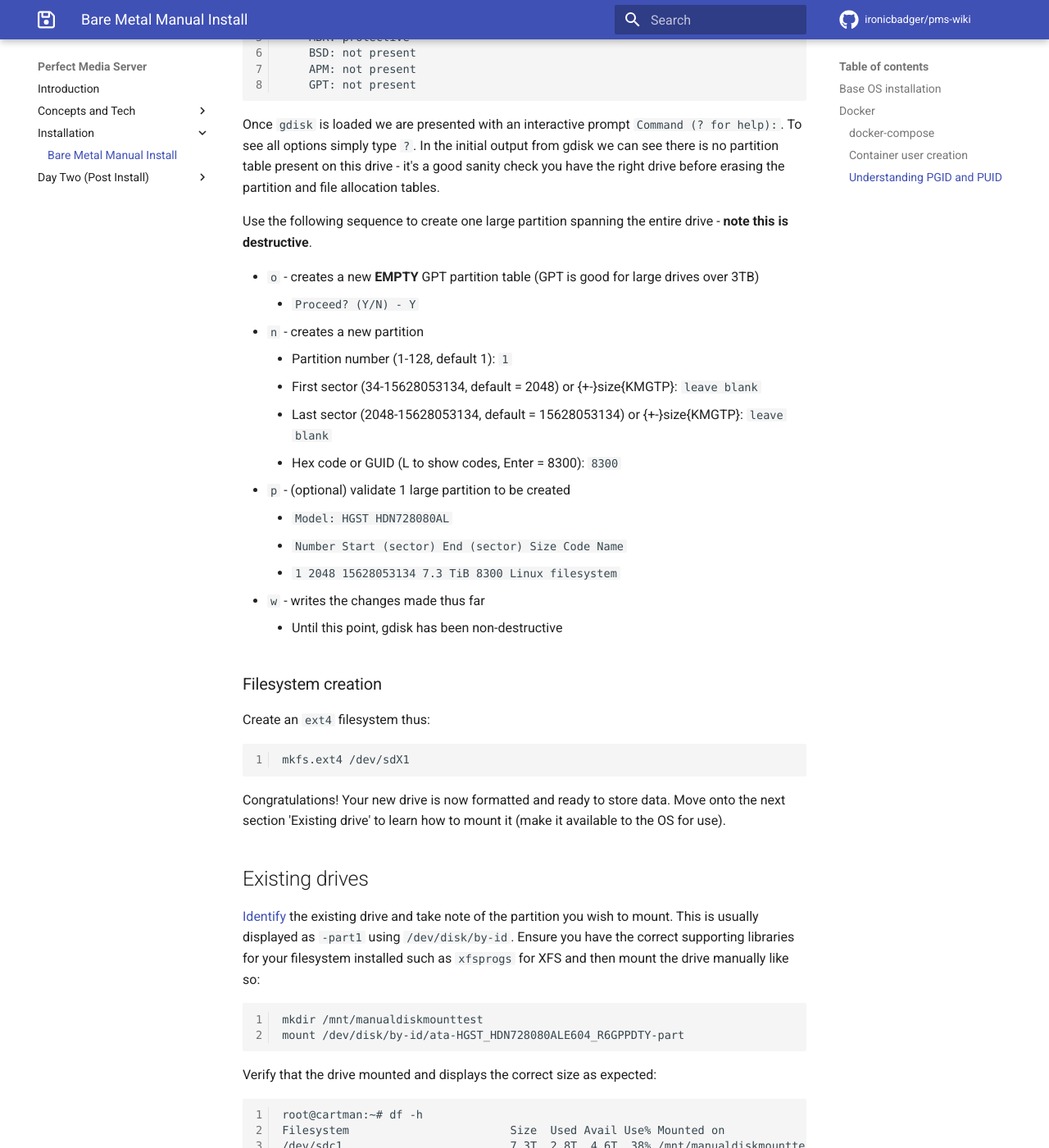
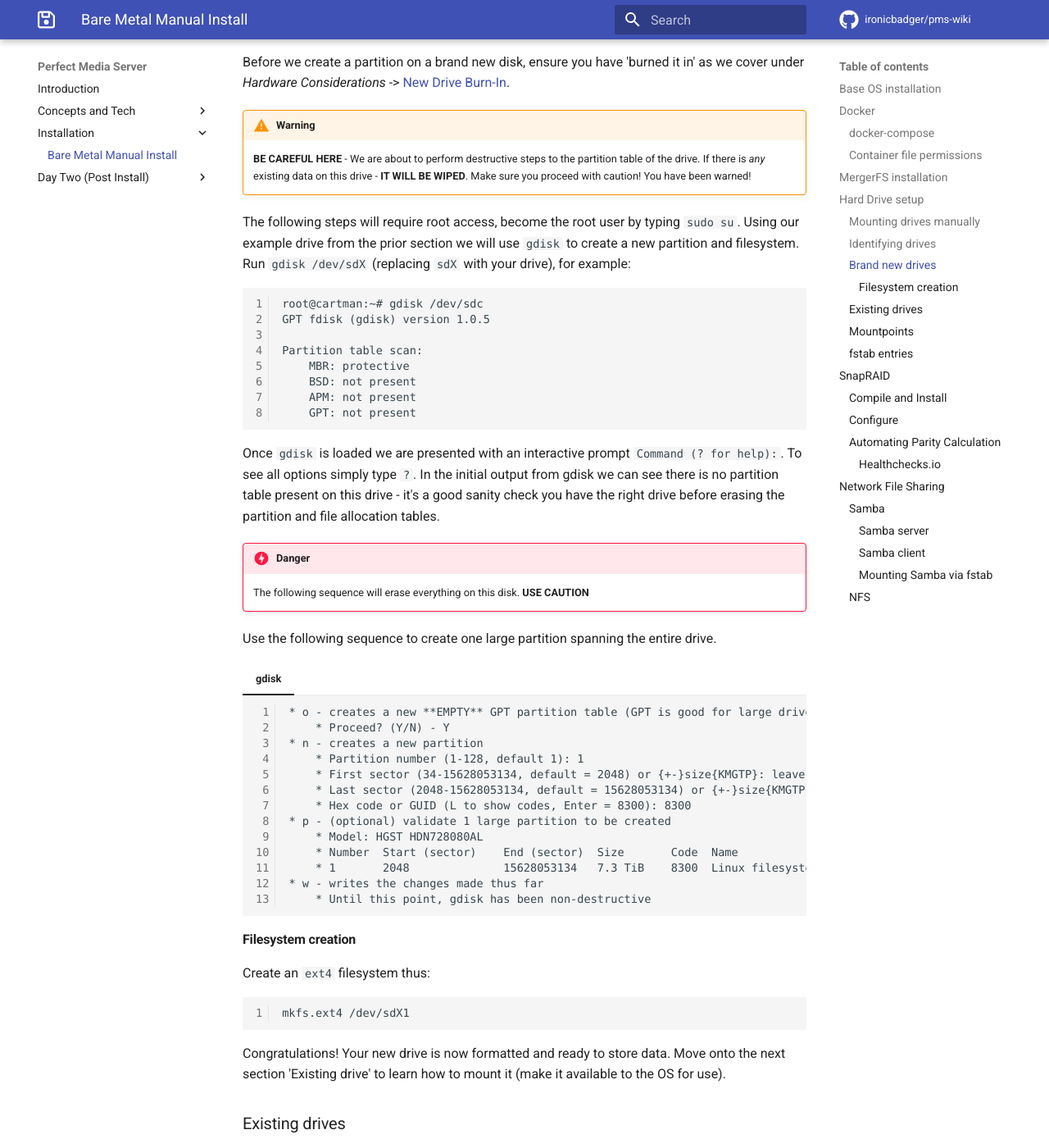
Before and after one commit to ironicbadger/pms-wiki, an MkDocs documentation site: the page built from docs/installation/manual-install.md, in a window 1280 px wide and 1400 px high, scrolled down 4294 px. Shown: the whole window at 82% size. Built offline with MkDocs 1.6.1 and Material for MkDocs 9.7.7, drawn with Linux system fonts in a browser that asks for light colours; some web fonts are replaced; comment, search, counter and statistics services are not loaded; some of the changed text lies outside the part shown.

Commit message:
manual install updated for mkdocs

````diff
--- a/docs/installation/manual-install.md
+++ b/docs/installation/manual-install.md
@@ -37,17 +37,16 @@ Defining, starting, stopped and upgrading dozens of containers all at once is re
 !!! info
     `docker-compose` installation instructions for Linux can be found [here](https://docs.docker.com/compose/install/#install-compose-on-linux-systems).
 
-### Container user creation
+### Container file permissions
 
 We need to find the user and group IDs for the user we plan to run our containers with. This is important because otherwise we will end up with file permissions errors.
 
 The [LinuxServer.io](https://www.linuxserver.io/) team are one of the most popular containerisation projects on the web. They provide a whole [fleet](https://fleet.linuxserver.io/) of containers that cater to pretty much every need the average Media Server enthusiast has. They pioneered a system of defining `PUID` and `PGID` in container environment variables to ensure permissions issues became a thing of the past.
 
-### Understanding PGID and PUID
+!!! success
+    Ensure any volume directories on the host are owned by the same user you specify and any permissions issues will vanish like magic.
 
-With containers, when using volumes (`-v` flags) permissions issues can arise between the host OS and the container. Avoid this issue by running containers which support the user `PUID` and group `PGID` flags (like the ones from LinuxServer.io).
-
-Ensure any volume directories on the host are owned by the same user you specify and any permissions issues will vanish like magic.
+With containers, when using volumes (`-v` flags) permissions issues can arise between the host OS and the container. Avoid this issue by running containers which support the user `PUID` and group `PGID` flags. Not all containers support this but all containers from LSIO do.
 
 In this instance `PUID=1000` and `PGID=1000`, to find yours use `id username` as below:
 
@@ -58,39 +57,47 @@ In this instance `PUID=1000` and `PGID=1000`, to find yours use `id username` as
 
 You can check the owner of a specific file or directory with `ls -la`.
 
-# MergerFS installation
+## MergerFS installation
 
 [MergerFS](https://github.com/trapexit/mergerfs) is the (not so) secret sauce that makes Perfect Media Server possible.
 
-Installation in Ubuntu can be performed using `apt` but the version in the Ubuntu repository is usually a little behind upstream. For example, at the time of writing Ubuntu provides `2.28.1` which was released in June 2019. The latest upstream release was August 2020 with version `2.30.0`. Therefore, it is **not** recommended to install mergerfs from the Ubuntu repos.
+Installation in Ubuntu can be performed using `apt` but the version in the Ubuntu repository is usually a little behind upstream. For example, at the time of writing Ubuntu provides `2.28.1` which was released in June 2019. The latest upstream release was Dec 23rd 2020 with version `2.32.2`.
+
+!!! Warning
+    It is not recommended to install mergerfs from the Ubuntu repos - use the GitHub repo as detailed below.
 
 Instead, navigate to the mergerfs github [releases](https://github.com/trapexit/mergerfs/releases) page and find the correct `.deb` file for Ubuntu 20.04. For example:
 
 ```
 ## Download and install - ensure to update version number!
-wget https://github.com/trapexit/mergerfs/releases/download/2.30.0/mergerfs_2.30.0.ubuntu-focal_amd64.deb
-sudo dpkg -i mergerfs_2.30.0.ubuntu-focal_amd64.deb
+wget https://github.com/trapexit/mergerfs/releases/download/2.32.2/mergerfs_2.32.2.ubuntu-focal_amd64.deb
+sudo dpkg -i mergerfs_2.32.2.ubuntu-focal_amd64.deb
 
 ## Verify installation
 alex@cartman:~$ apt list mergerfs
 Listing... Done
-mergerfs/now 2.30.0~ubuntu-focal amd64 [installed,local]
+mergerfs/now 2.32.2~ubuntu-focal amd64 [installed,local]
 ```
 
-# Mounting drives manually
+## Hard Drive setup
 
-> Due to some differences in the way in which Ubuntu server and desktop present drives to us under `/dev/disk/by-id` we recommend using the Ubuntu desktop variant.
+The following section details the steps to identify, mount and partition the hard drives in your system.
 
-TODO: Info
-You may now connect your data disks.
+### Mounting drives manually
 
 In order to use these disks our OS needs to mount them. *Mounting* means that we are providing the OS with instructions on how to read or write data to a specific drive. The most common way of configuring drives for use with PMS is to create one large partition which spans the entire drive, format it to `ext4` or `xfs` and then mount it.
 
+!!! success
+    You may now connect your data disks.
+
 The filesystem wars have raged for decades and there is no right or wrong one to pick. However, we recommended either `ext4` or `xfs` to keep things simple. XFS allegedly works slightly better with large files (like media files) but there is not much in it. Red Hat have a great article on choosing your filesystem [here](https://access.redhat.com/articles/3129891).
+
+!!! info
+    Due to some differences in the way in which Ubuntu server and desktop present drives to us under `/dev/disk/by-id` we recommend using the Ubuntu desktop variant.
 
 Remember with MergerFS you are able to safely mix and match filesystems and drive sizes.
 
-## Identifying drives
+### Identifying drives
 
 List all drives in a system with:
 
@@ -116,11 +123,14 @@ lrwxrwxrwx 1 root root 9 Sep  9 23:08 /dev/disk/by-id/ata-HGST_HDN728080ALE604_R
 
 Therefore, we can ascertain that `/dev/sdc` is mapped to this physical drive. Never use `/dev/sdX` as a long term solution for drive identification as these identifiers can and do change without warning due to other hardware changes, kernel upgrades, etc. The `/dev/disk/by-id` identifier is tied to that specific piece of hardware by drive model and serial number and will therefore never change.
 
-## Brand new drives
+### Brand new drives
+
+* todo - burn-in article
 
 Before we create a partition on a brand new disk, ensure you have 'burned it in' as we cover under *Hardware Considerations* -> [New Drive Burn-In](../hardware/new_drive_burnin.md).
 
-> **BE CAREFUL HERE** - We are about to perform destructive steps to the partition table of the drive. If there is *any* existing data on this drive - **IT WILL BE WIPED**. Make sure you proceed with caution! You have been warned!
+!!! warning
+    **BE CAREFUL HERE** - We are about to perform destructive steps to the partition table of the drive. If there is *any* existing data on this drive - **IT WILL BE WIPED**. Make sure you proceed with caution! You have been warned!
 
 The following steps will require root access, become the root user by typing `sudo su`. Using our example drive from the prior section we will use `gdisk` to create a new partition and filesystem. Run `gdisk /dev/sdX` (replacing `sdX` with your drive), for example:
 
@@ -135,23 +145,30 @@ The following steps will require root access, become the root user by typing `su
 
 Once `gdisk` is loaded we are presented with an interactive prompt `Command (? for help):`. To see all options simply type `?`. In the initial output from gdisk we can see there is no partition table present on this drive - it's a good sanity check you have the right drive before erasing the partition and file allocation tables.
 
-Use the following sequence to create one large partition spanning the entire drive - **note this is destructive**.
+!!! danger
+    The following sequence will erase everything on this disk. **USE CAUTION**
 
-* `o` - creates a new **EMPTY** GPT partition table (GPT is good for large drives over 3TB)
-    * `Proceed? (Y/N) - Y`
-* `n` - creates a new partition
-    * Partition number (1-128, default 1): `1`
-    * First sector (34-15628053134, default = 2048) or {+-}size{KMGTP}: `leave blank`
-    * Last sector (2048-15628053134, default = 15628053134) or {+-}size{KMGTP}: `leave blank`
-    * Hex code or GUID (L to show codes, Enter = 8300): `8300`
-* `p` - (optional) validate 1 large partition to be created
-    * `Model: HGST HDN728080AL`
-    * `Number  Start (sector)    End (sector)  Size       Code  Name`
-    * `1       2048              15628053134   7.3 TiB    8300  Linux filesystem`
-* `w` - writes the changes made thus far
-    * Until this point, gdisk has been non-destructive
+Use the following sequence to create one large partition spanning the entire drive.
 
-### Filesystem creation
+=== "gdisk"
+
+    ```
+    * o - creates a new **EMPTY** GPT partition table (GPT is good for large drives over 3TB)
+        * Proceed? (Y/N) - Y
+    * n - creates a new partition
+        * Partition number (1-128, default 1): 1
+        * First sector (34-15628053134, default = 2048) or {+-}size{KMGTP}: leave blank
+        * Last sector (2048-15628053134, default = 15628053134) or {+-}size{KMGTP}: leave blank
+        * Hex code or GUID (L to show codes, Enter = 8300): 8300
+    * p - (optional) validate 1 large partition to be created
+        * Model: HGST HDN728080AL
+        * Number  Start (sector)    End (sector)  Size       Code  Name
+        * 1       2048              15628053134   7.3 TiB    8300  Linux filesystem
+    * w - writes the changes made thus far
+        * Until this point, gdisk has been non-destructive
+    ```
+
+#### Filesystem creation
 
 Create an `ext4` filesystem thus:
 
@@ -159,12 +176,12 @@ Create an `ext4` filesystem thus:
 
 Congratulations! Your new drive is now formatted and ready to store data. Move onto the next section 'Existing drive' to learn how to mount it (make it available to the OS for use).
 
-## Existing drives
+### Existing drives
 
 [Identify](#identifying-drives) the existing drive and take note of the partition you wish to mount. This is usually displayed as `-part1` using `/dev/disk/by-id`. Ensure you have the correct supporting libraries for your filesystem installed such as `xfsprogs` for XFS and then mount the drive manually like so:
 
     mkdir /mnt/manualdiskmounttest
-    mount /dev/disk/by-id/ata-HGST_HDN728080ALE604_R6GPPDTY-part
+    mount /dev/disk/by-id/ata-HGST_HDN728080ALE604_R6GPPDTY-part1
 
 Verify that the drive mounted and displays the correct size as expected:
 
@@ -172,7 +189,7 @@ Verify that the drive mounted and displays the correct size as expected:
     Filesystem                        Size  Used Avail Use% Mounted on
     /dev/sdc1                         7.3T  2.8T  4.6T  38% /mnt/manualdiskmounttest
 
-## Mountpoints
+### Mountpoints
 
 Assuming the previous test went well, it's time to come up with a mountpoint naming scheme. We recommended `/mnt/diskN` because it makes the `fstab` entry for MergerFS simpler thanks to wildcard support (more on this shortly). For example:
 
@@ -218,11 +238,11 @@ mergerfs                           34T   24T   10T  69% /mnt/storage
 
 If you had any existing files on your data disks they will be visible under `/mnt/storage`.
 
-# SnapRAID installation
+## SnapRAID
 
 [SnapRAID](https://www.snapraid.it/) is a backup program for disk arrays. It stores parity information of your data and it recovers from up to six disk failures. It is mainly targeted for a home media center, with a lot of big files that rarely change.
 
-## Compilation
+### Compile and Install
 
 SnapRAID doesn't provide packages so we have to compile it from source ourselves. In the old days, before containers, this meant installing a bunch of build dependencies on your system. But this is inefficient and, whilst unlikely, can lead to conflicts with other packages on your system.
 
@@ -252,7 +272,7 @@ You may now safely delete the `docker-snapraid` folder from `~/tmp` and repeat t
 
 If you see that there is a new release and I haven't updated this container, ping me on Twitter @IronicBadger and I'll take care of it.
 
-## Configuration
+### Configure
 
 You should familiarise yourself with the documentation provided by [SnapRAID](https://www.snapraid.it/manual) with regards to all the configuration options available.
 
@@ -286,7 +306,7 @@ exclude *.!sync
 
 A full list of typical excludes can be found in Github [here](https://github.com/IronicBadger/infra/blob/master/group_vars/cartman.yaml#L719).
 
-## Automating Parity Calculation
+### Automating Parity Calculation
 
 As SnapRAID is designed to work by taking snapshots we must configure these to be calculated at regular intervals. We could just create a very simple cronjob and execute `snapraid sync` as part of that process, but there are a few situations we want a little more smarts than that.
 
@@ -323,26 +343,26 @@ root@cartman: crontab -e
 
 With cron, it is a good idea to be as explicit as possible when it comes to file paths. Never rely on relative paths or the `PATH` variable. Perhaps you also noticed that there is a healthcheck configured at `hc-ping.com`.
 
-## Healthchecks
+#### Healthchecks.io
 
-[https://healthchecks.io/](https://healthchecks.io/) notifies you when your nightly backups, weekly reports, cron jobs and scheduled tasks don't run on time. It is self-hostable in a [container](https://hub.docker.com/r/linuxserver/healthchecks) but that depends on that local system being up - I like to use this free hosted service for this purpose. They provide up to 20 checks free for hobbyists.
+[https://healthchecks.io/](https://healthchecks.io/) notifies you when your nightly backups, weekly reports, cron jobs and scheduled tasks don't run on time.
 
-<div class="d-flex justify-content-center">
-<img alt="healthchecks" src="../images/healthchecks.png">
-</div>
+It is self-hostable in a [container](https://hub.docker.com/r/linuxserver/healthchecks) but that depends on that local system being up - I like to use this free hosted service for this purpose. They provide up to 20 checks free for hobbyists.
+
+![healthchecks](../images/healthchecks.png)
 
 
-# Network File Sharing
+## Network File Sharing
 
 A NAS or file server is no good without being able to access the data remotely. We're not talking about remotely like over the internet remotely here though, instead we're talking about other computers on your LAN. Raspberry Pis, Media Players (Kodi, for example), etc. You can find more information on remote file access over the internet in the [remote access](../remoteaccess/overview.md) and [Top 10 Self-Hosted apps list](../postinstall/top10apps.md#nextcloud).
 
 There are two primary methods for sharing files over the network. Samba for Windows / Mac / Linux and NFS for Linux.
 
-## Samba
+### Samba
 
 There are two parts to samba. The [client](#samba-client) and the [server](#samba-server). Let's begin by configuring the server side of things.
 
-### Samba server
+#### Samba server
 
 As is often the case the [Arch Wiki](https://wiki.archlinux.org/index.php/samba#Server) has a fantastically detailed entry on setting up and configuring a samba server. Despite the fact that PMS recommends Ubuntu, much of the configuration information provided by the Arch Wiki is valid for use by us.
 
@@ -407,7 +427,7 @@ systemctl restart smbd
     * Mac - Open finder, press Command+K and enter `smb://serverip/storage`
     * Windows - Open file explorer and enter into the address bar `\\serverip\share`
 
-### Samba client
+#### Samba client
 
 Here's the relevant [Arch Wiki](https://wiki.archlinux.org/index.php/samba#Client) entry for configuring clients. This section assumes mounting is occuring on a Linux CLI based system (a Pi or something like that).
 
@@ -432,7 +452,7 @@ alex@cartman:~$ smbclient -L cartman -U%
 SMB1 disabled -- no workgroup available
 ```
 
-### Mounting Samba in /etc/fstab
+#### Mounting Samba via fstab
 
 On a remote system you might wish to mount your samba shares permanently using `/etc/fstab`. Ensure that client has its equivalent of `smbclient` installed (see above) and then put the following into the `/etc/fstab` file:
 
@@ -443,7 +463,7 @@ On a remote system you might wish to mount your samba shares permanently using `
 Ensure the mountpoint exists. If it doesn't, create it with `mkdir /mnt/mountpoint`. Also make sure to set `smbpasswd` as described above.
 
 
-## NFS
+### NFS
 
 Once again, the [Arch Wiki](https://wiki.archlinux.org/index.php/NFS#Installation) is the best place to dive _deep_ on NFS, and there really is a lot of great information in that article. There isn't much call for NFS these days for home use and we've found most users can get by with only samba quite happily. If you need NFS, you'll know it.
 
@@ -472,3 +492,4 @@ exportfs -v
 ```
 
 *[LTS]: Long Term Support release (5 years with Ubuntu)
+*[LSIO]: LinuxServer.io
--- a/mkdocs.yml
+++ b/mkdocs.yml
@@ -36,7 +36,7 @@ markdown_extensions:
   - meta # adds support for front matter
   - toc:
       permalink: true
-      toc_depth: 3
+      toc_depth: 4
   - pymdownx.highlight: # code highlighting
       linenums: true
   - pymdownx.tabbed # enables tabs for embedded blocks
````
Also changed, not shown: other parts of docs/installation/manual-install.md (+5 -2 lines), docs/images/healthchecks.png (added).
